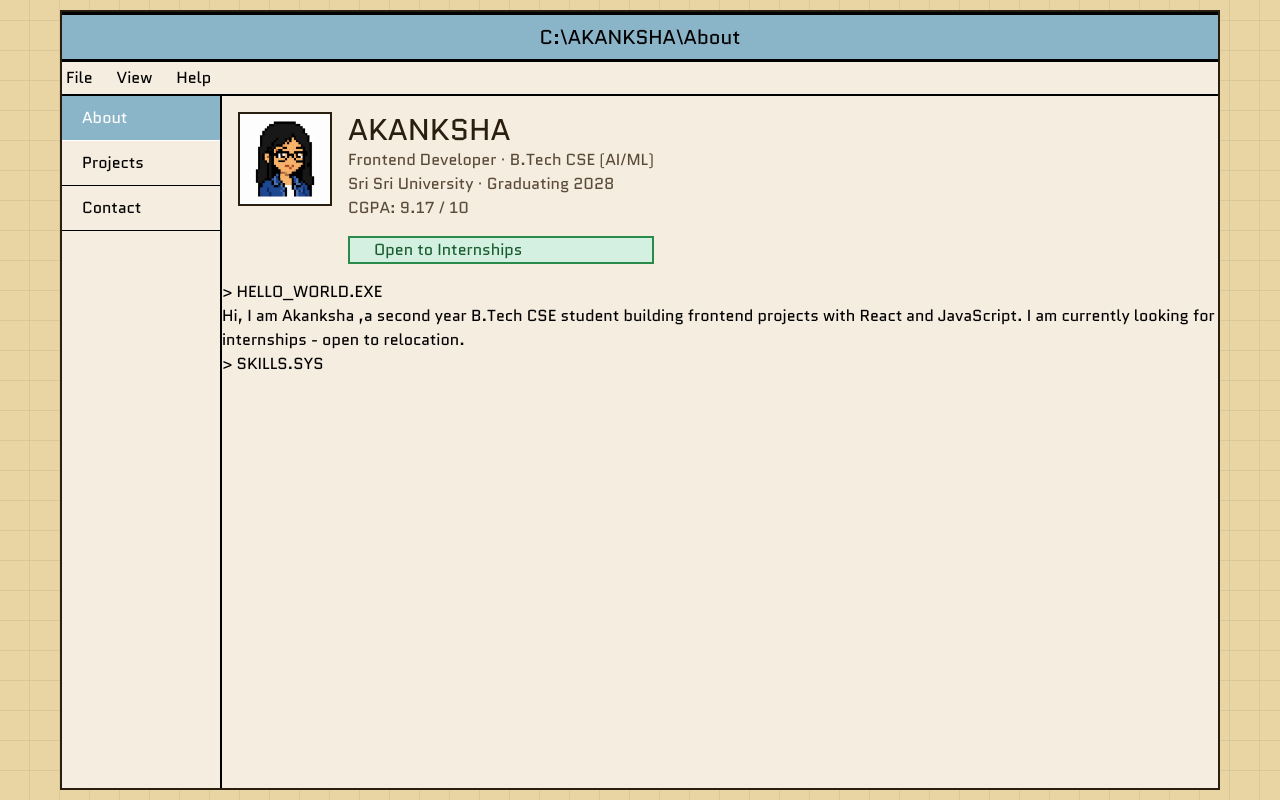
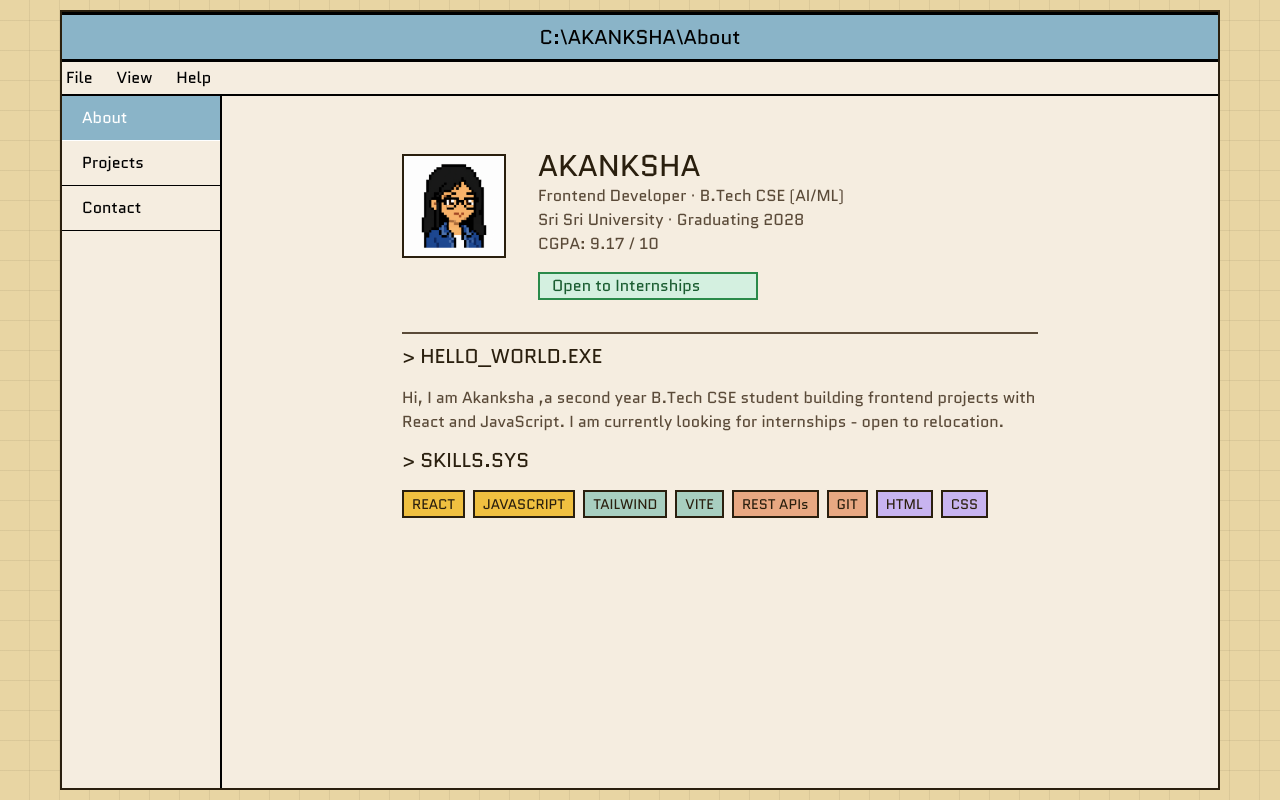
Before and after one commit to akisha-dev/Portfolio, a React (Vite) app: page /about in a window 1280 px wide. Built offline with nearby package versions, Linux system fonts and the light colour scheme; the HTML template or start-up script is replaced by a standard one.

Commit message:
Abou page done

```diff
--- a/src/pages/about.jsx
+++ b/src/pages/about.jsx
@@ -2,16 +2,31 @@ import {Popup} from "../components/popup"
 import  pfp  from  "../assets/Pixel.png"
 
 export function About(){
+      const skills = [
+  { name: 'REACT',       bg: 'bg-[#f0c040]' },
+  { name: 'JAVASCRIPT',  bg: 'bg-[#f0c040]' },
+  { name: 'TAILWIND',    bg: 'bg-[#a8cfc0]' },
+  { name: 'VITE',        bg: 'bg-[#a8cfc0]' },
+  { name: 'REST APIs',   bg: 'bg-[#e8a882]' },
+  { name: 'GIT',         bg: 'bg-[#e8a882]' },
+  { name: 'HTML',        bg: 'bg-[#c8b4f0]' },
+  { name: 'CSS',         bg: 'bg-[#c8b4f0]' },
+]
     return (
         <>
         <div>
         <Popup title="About">
-        <div className="
-        flex
-        items-start
-        gap-4
-        p-4
-        ">
+       <div className="flex
+       flex-col
+       items-center
+       max-w-[700px]
+       mx-auto
+
+       px-4">
+        <div
+       className="flex items-center gap-8
+        p-4 w-full"
+        >
         <div
         className="
         border-2
@@ -20,11 +35,13 @@ export function About(){
 
         ">
         <img src={pfp}
-        className="w-[90px] h-[90px] object-cover"
+        className="w-[100px] h-[100px] object-cover"
         >
         </img> </div>
         <div
-        className="text-[#5a4a38]">
+        className="text-[#5a4a38]
+        pt-5
+        mt-4">
         <p className="
         text-3xl
         text-[#2a1f0e]
@@ -41,20 +58,44 @@ export function About(){
        bg-[#d4f0e0]
        border-[#2a8a4a]
        text-[#1a5c30]
-       pl-6">Open to Internships</div>
+       w-[220px]
+       pl-3
+       mb-0
+       ">Open to Internships</div>
 
        </div>
 
         </div>
-        <div>
-            <p>&gt; HELLO_WORLD.EXE</p>
-            <div>Hi, I am  Akanksha ,a second year B.Tech CSE student building frontend projects with React and JavaScript.
+        <div className="text-[#5a4a38] p-4
+        ">
+            <div className="border-[1.5px] mb-2"></div>
+            <p className=" text-[#2a1f0e] text-xl">&gt; HELLO_WORLD.EXE</p>
+            <div className="
+            w-full mt-4 mb-3
+           ">Hi, I am  Akanksha ,a second year B.Tech CSE student building frontend projects with React and JavaScript.
              I am currently looking for internships - open to relocation.</div>
 
-           <p>&gt; SKILLS.SYS</p>
+           <p className=" text-[#2a1f0e] text-xl">&gt; SKILLS.SYS</p>
+           <div className="flex
+            flex-wrap
+            gap-2
+            mt-4">
+           {skills.map(s=>(
+             <span key={s} className={
+             `${s.bg} border-2
+              border-[#2a1f0e]
+               text-[#2a1f0e]
+              px-2
+              py-0.5
+              text-sm`}>
+            {s.name}
+            </span>
+            ))
+
+           } </div>
 
 
-        </div>
+        </div></div>
         </Popup>
         </div>
         </>
```
